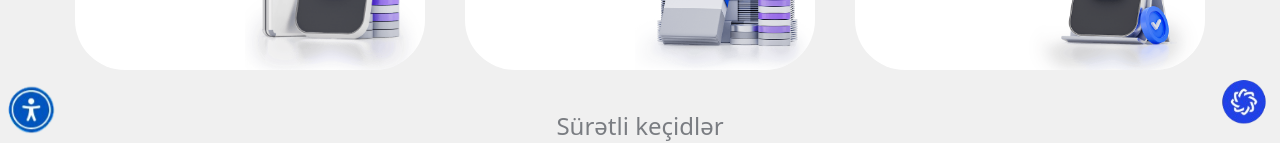
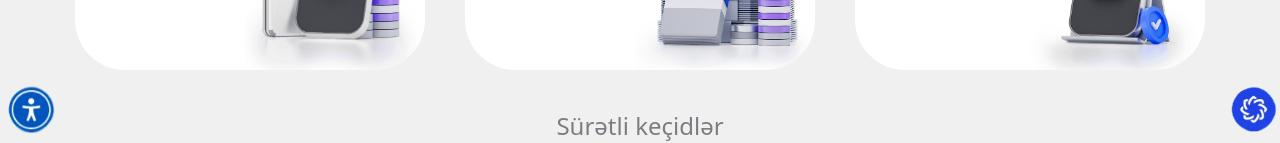
Before and after one commit to SamaGoyusova02/ABB, a website: page index.htm in a window 1280 px wide. Shown: the part 665-808 px from the top of the page. Drawn offline with nearby package versions, Linux system fonts and the light colour scheme; a web font is replaced by a local one.

Commit message:
update all false

```diff
--- a/index.htm
+++ b/index.htm
@@ -101,7 +101,7 @@
 
 <body>
     <img class="w-[60px] fixed left-0 bottom-0 z-50" src="img/humanes.png" alt="humanes" />
-    <img class="w-[70px] fixed right-0 bottom-0 z-50" src="img/rightbottom.png" alt="rightbottom" />
+    <img class="w-[52px] fixed right-0 bottom-0 z-50" src="img/fixed21.png" alt="fixed2" />
 
   <header class="flex border-b border-gray-300 py-4 px-4 sm:px-10 bg-white min-h-[70px] tracking-wide  fixed top-0 left-0 w-full  z-50 ">
     <div class="flex flex-wrap items-center gap-4 w-full max-w-6xl mx-auto  ">
```
Also changed, not shown: img/fixed2.png (added), img/fixed21.png (added), img/rightbottom.png (deleted), src/output.css.
